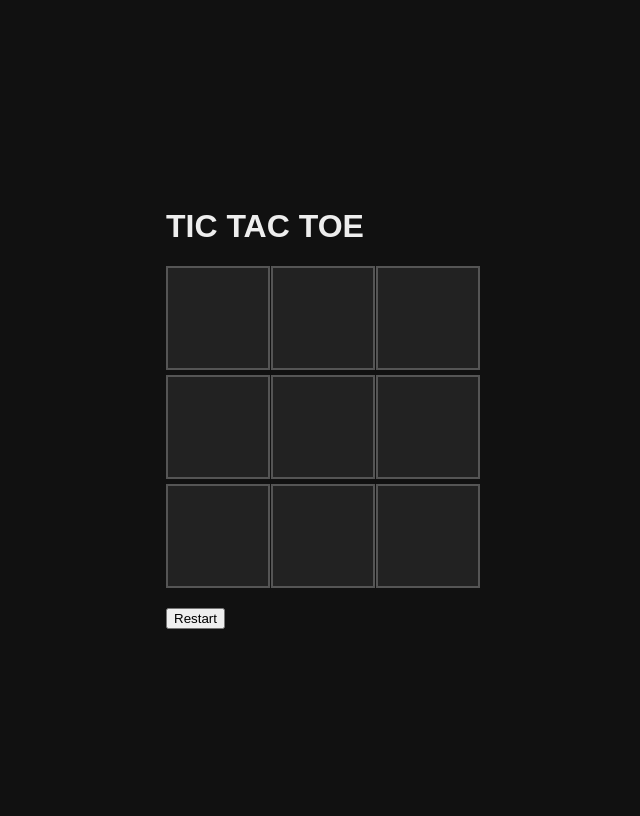
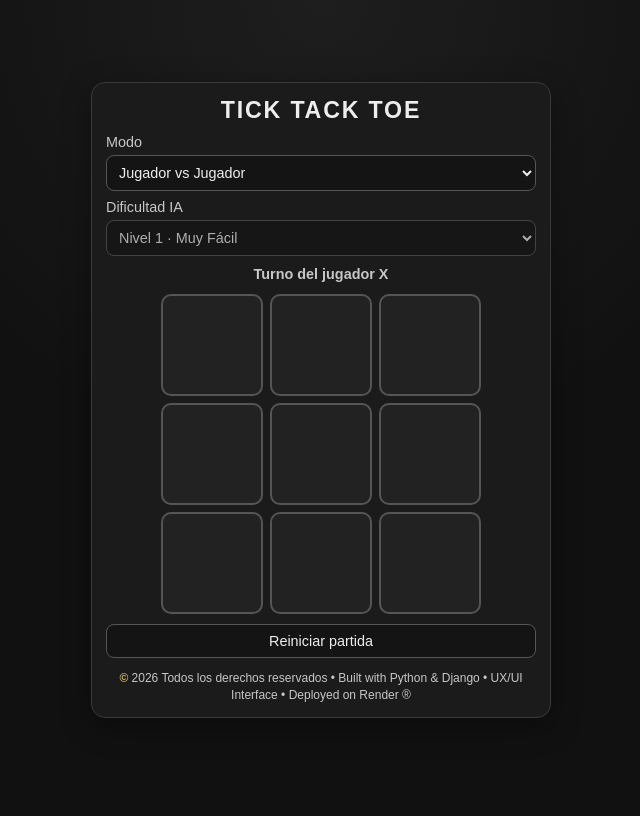
Before and after one commit to lu-developer476/Tick-Tack-Toe, a Django app: page / in a window 1280 px wide. Shown: the whole page, without its empty margins (319-959 px from the left). After the commit the page ends 718 px from the top, so only its background shows below. Run offline with Django 4.2, Linux system fonts and the light colour scheme.

Commit message:
Actualizar marca a Tick Tack Toe y agregar footer legal centrado

```diff
--- a/game/static/css/style.css
+++ b/game/static/css/style.css
@@ -1,31 +1,228 @@
-
-body{
-background:#111;
-color:#eee;
-font-family:Arial;
-display:flex;
-justify-content:center;
-align-items:center;
-height:100vh;
+:root {
+  --bg: #111;
+  --panel: #1b1b1b;
+  --cell: #222;
+  --cell-hover: #2f2f2f;
+  --text: #eee;
+  --muted: #c7c7c7;
+  --border: #555;
 }
 
-#board{
-display:grid;
-grid-template-columns:repeat(3,100px);
-grid-gap:5px;
-margin:20px auto;
+* {
+  box-sizing: border-box;
 }
 
-.cell{
-width:100px;
-height:100px;
-background:#222;
-display:flex;
-align-items:center;
-justify-content:center;
-font-size:2rem;
-cursor:pointer;
-border:2px solid #555;
+html,
+body {
+  width: 100%;
+  height: 100%;
 }
 
-.cell:hover{background:#333;}
+body {
+  margin: 0;
+  background: radial-gradient(circle at top, #1e1e1e 0%, var(--bg) 45%);
+  color: var(--text);
+  font-family: Arial, sans-serif;
+  display: flex;
+  justify-content: center;
+  align-items: center;
+  overflow: hidden;
+  padding: clamp(8px, 2vh, 16px);
+}
+
+.game-container {
+  width: min(94vw, 430px);
+  max-height: calc(100vh - 16px);
+  background: var(--panel);
+  border: 1px solid #3a3a3a;
+  border-radius: 14px;
+  padding: 14px;
+  box-shadow: 0 8px 30px rgba(0, 0, 0, 0.35);
+  display: flex;
+  flex-direction: column;
+  gap: 10px;
+}
+
+h1 {
+  margin: 0;
+  text-align: center;
+  letter-spacing: 1.8px;
+  font-size: clamp(1.05rem, 2.3vw, 1.45rem);
+}
+
+.controls {
+  display: grid;
+  gap: 8px;
+}
+
+label {
+  display: grid;
+  gap: 5px;
+  color: var(--muted);
+  font-size: 0.9rem;
+}
+
+select,
+button {
+  width: 100%;
+  border: 1px solid var(--border);
+  background: #141414;
+  color: var(--text);
+  border-radius: 8px;
+  padding: 8px;
+  font-size: 0.9rem;
+}
+
+button {
+  cursor: pointer;
+  transition: background 0.2s ease;
+}
+
+button:hover {
+  background: #262626;
+}
+
+.status {
+  margin: 0;
+  min-height: 18px;
+  text-align: center;
+  color: var(--muted);
+  font-weight: 700;
+  font-size: 0.9rem;
+}
+
+#board {
+  display: grid;
+  grid-template-columns: repeat(3, 1fr);
+  gap: 7px;
+  width: min(78vw, 78vh, 300px);
+  margin: 0 auto;
+}
+
+.cell {
+  width: 100%;
+  aspect-ratio: 1 / 1;
+  background: var(--cell);
+  display: flex;
+  align-items: center;
+  justify-content: center;
+  font-size: clamp(1.5rem, 4.2vw, 2rem);
+  cursor: pointer;
+  border: 2px solid var(--border);
+  border-radius: 10px;
+  user-select: none;
+}
+
+.cell:hover {
+  background: var(--cell-hover);
+}
+
+.cell.disabled {
+  cursor: not-allowed;
+  opacity: 0.9;
+}
+
+.actions {
+  display: flex;
+  justify-content: center;
+}
+
+.footer-copy {
+  margin-top: 2px;
+  text-align: center;
+  color: var(--muted);
+  font-size: clamp(0.64rem, 1.5vw, 0.75rem);
+  line-height: 1.35;
+}
+
+.text-cyber-gold {
+  color: #d8b75b;
+  font-weight: 700;
+}
+
+/* Phones */
+@media (max-width: 575px) {
+  .game-container {
+    width: 96vw;
+    max-height: calc(100vh - 10px);
+    padding: 10px;
+    gap: 8px;
+  }
+
+  label {
+    font-size: 0.84rem;
+  }
+
+  select,
+  button {
+    padding: 7px;
+    font-size: 0.84rem;
+  }
+
+  #board {
+    width: min(82vw, 46vh, 272px);
+    gap: 6px;
+  }
+}
+
+/* Tablets */
+@media (min-width: 576px) and (max-width: 991px) {
+  .game-container {
+    width: min(92vw, 470px);
+    padding: 12px;
+  }
+
+  #board {
+    width: min(66vw, 52vh, 320px);
+  }
+}
+
+/* Large screens */
+@media (min-width: 992px) {
+  .game-container {
+    width: min(90vw, 460px);
+    max-height: calc(100vh - 24px);
+  }
+
+  #board {
+    width: min(60vw, 48vh, 320px);
+  }
+}
+
+/* Low-height displays / landscape phones */
+@media (max-height: 740px) {
+  .game-container {
+    gap: 7px;
+    padding: 9px;
+  }
+
+  h1 {
+    font-size: 1rem;
+    letter-spacing: 1.2px;
+  }
+
+  label {
+    font-size: 0.8rem;
+  }
+
+  .status {
+    min-height: 16px;
+    font-size: 0.8rem;
+  }
+
+  #board {
+    width: min(56vh, 78vw, 246px);
+    gap: 5px;
+  }
+
+  select,
+  button {
+    padding: 6px;
+    font-size: 0.8rem;
+  }
+
+  .footer-copy {
+    font-size: 0.62rem;
+    line-height: 1.25;
+  }
+}
--- a/game/static/js/game.js
+++ b/game/static/js/game.js
@@ -1,35 +1,248 @@
+const boardElement = document.getElementById("board")
+const statusElement = document.getElementById("status")
+const restartButton = document.getElementById("restartBtn")
+const modeSelect = document.getElementById("modeSelect")
+const difficultySelect = document.getElementById("difficultySelect")
 
-const board=document.getElementById("board")
-let cells=[]
-let current="X"
+const humanPlayer = "X"
+const aiPlayer = "O"
+const winningCombos = [
+  [0, 1, 2],
+  [3, 4, 5],
+  [6, 7, 8],
+  [0, 3, 6],
+  [1, 4, 7],
+  [2, 5, 8],
+  [0, 4, 8],
+  [2, 4, 6],
+]
 
-function createBoard(){
-board.innerHTML=""
-cells=[]
-for(let i=0;i<9;i++){
-let cell=document.createElement("div")
-cell.classList.add("cell")
-cell.dataset.index=i
-cell.onclick=play
-board.appendChild(cell)
-cells.push(cell)
-}
+let boardState = Array(9).fill("")
+let currentPlayer = humanPlayer
+let gameOver = false
+
+function createBoard() {
+  boardElement.innerHTML = ""
+  for (let i = 0; i < 9; i++) {
+    const cell = document.createElement("div")
+    cell.classList.add("cell")
+    cell.dataset.index = i
+    cell.textContent = boardState[i]
+    cell.onclick = onCellClick
+    boardElement.appendChild(cell)
+  }
 }
 
-function play(){
-if(this.textContent!="") return
-this.textContent=current
-if(checkWin()){setTimeout(()=>alert(current+" wins"),50);return}
-current=current==="X"?"O":"X"
+function isAiTurn() {
+  return modeSelect.value === "ai" && currentPlayer === aiPlayer
 }
 
-function checkWin(){
-const combos=[[0,1,2],[3,4,5],[6,7,8],[0,3,6],[1,4,7],[2,5,8],[0,4,8],[2,4,6]]
-return combos.some(c=>
-cells[c[0]].textContent===current &&
-cells[c[1]].textContent===current &&
-cells[c[2]].textContent===current)
+function onCellClick(event) {
+  const index = Number(event.currentTarget.dataset.index)
+  if (gameOver || boardState[index] !== "") return
+  if (isAiTurn()) return
+
+  makeMove(index, currentPlayer)
+
+  if (!gameOver && isAiTurn()) {
+    setStatus("Turno de la IA...")
+    setTimeout(playAiTurn, 280)
+  }
 }
 
-function resetGame(){current="X";createBoard()}
+function makeMove(index, player) {
+  boardState[index] = player
+  renderBoard()
+
+  if (checkWinner(boardState, player)) {
+    gameOver = true
+    setStatus(player === aiPlayer ? "La IA ganó la partida." : `Jugador ${player} ganó la partida.`)
+    disableBoard()
+    return
+  }
+
+  if (isDraw(boardState)) {
+    gameOver = true
+    setStatus("Empate. Buena partida.")
+    disableBoard()
+    return
+  }
+
+  currentPlayer = player === "X" ? "O" : "X"
+  updateTurnStatus()
+}
+
+function playAiTurn() {
+  if (gameOver || !isAiTurn()) return
+
+  const difficulty = Number(difficultySelect.value)
+  const move = getAiMove(boardState, difficulty)
+  if (move !== undefined) {
+    makeMove(move, aiPlayer)
+  }
+}
+
+function getAiMove(state, difficulty) {
+  const available = getAvailableMoves(state)
+  if (available.length === 0) return undefined
+
+  if (difficulty === 1) {
+    return randomMove(available)
+  }
+
+  const winMove = findWinningMove(state, aiPlayer)
+  const blockMove = findWinningMove(state, humanPlayer)
+
+  if (difficulty === 2) {
+    if (Math.random() < 0.5 && winMove !== undefined) return winMove
+    if (Math.random() < 0.6 && blockMove !== undefined) return blockMove
+    return randomMove(available)
+  }
+
+  if (difficulty === 3) {
+    if (winMove !== undefined) return winMove
+    if (blockMove !== undefined) return blockMove
+    if (state[4] === "") return 4
+    return randomMove(preferredMoves(state, available))
+  }
+
+  if (difficulty === 4) {
+    if (winMove !== undefined) return winMove
+    if (blockMove !== undefined) return blockMove
+    return minimaxMove(state, 3)
+  }
+
+  return minimaxMove(state, 9)
+}
+
+function minimaxMove(state, maxDepth) {
+  let bestScore = -Infinity
+  let bestMove = getAvailableMoves(state)[0]
+
+  for (const move of getAvailableMoves(state)) {
+    const next = [...state]
+    next[move] = aiPlayer
+    const score = minimax(next, false, 1, maxDepth)
+    if (score > bestScore) {
+      bestScore = score
+      bestMove = move
+    }
+  }
+
+  return bestMove
+}
+
+function minimax(state, isMaximizing, depth, maxDepth) {
+  if (checkWinner(state, aiPlayer)) return 10 - depth
+  if (checkWinner(state, humanPlayer)) return depth - 10
+  if (isDraw(state) || depth >= maxDepth) return evaluateBoard(state)
+
+  const moves = getAvailableMoves(state)
+
+  if (isMaximizing) {
+    let best = -Infinity
+    for (const move of moves) {
+      const next = [...state]
+      next[move] = aiPlayer
+      best = Math.max(best, minimax(next, false, depth + 1, maxDepth))
+    }
+    return best
+  }
+
+  let best = Infinity
+  for (const move of moves) {
+    const next = [...state]
+    next[move] = humanPlayer
+    best = Math.min(best, minimax(next, true, depth + 1, maxDepth))
+  }
+  return best
+}
+
+function evaluateBoard(state) {
+  let score = 0
+  for (const combo of winningCombos) {
+    const line = combo.map(index => state[index])
+    const aiCount = line.filter(cell => cell === aiPlayer).length
+    const humanCount = line.filter(cell => cell === humanPlayer).length
+
+    if (aiCount > 0 && humanCount === 0) score += aiCount
+    if (humanCount > 0 && aiCount === 0) score -= humanCount
+  }
+  return score
+}
+
+function preferredMoves(state, available) {
+  const priority = [4, 0, 2, 6, 8, 1, 3, 5, 7]
+  return priority.filter(move => available.includes(move) && state[move] === "")
+}
+
+function randomMove(moves) {
+  return moves[Math.floor(Math.random() * moves.length)]
+}
+
+function findWinningMove(state, player) {
+  for (const move of getAvailableMoves(state)) {
+    const next = [...state]
+    next[move] = player
+    if (checkWinner(next, player)) return move
+  }
+  return undefined
+}
+
+function getAvailableMoves(state) {
+  return state.map((cell, idx) => (cell === "" ? idx : null)).filter(v => v !== null)
+}
+
+function checkWinner(state, player) {
+  return winningCombos.some(combo => combo.every(index => state[index] === player))
+}
+
+function isDraw(state) {
+  return state.every(cell => cell !== "")
+}
+
+function renderBoard() {
+  const cells = boardElement.querySelectorAll(".cell")
+  cells.forEach((cell, index) => {
+    cell.textContent = boardState[index]
+  })
+}
+
+function disableBoard() {
+  const cells = boardElement.querySelectorAll(".cell")
+  cells.forEach(cell => cell.classList.add("disabled"))
+}
+
+function updateTurnStatus() {
+  if (gameOver) return
+
+  if (modeSelect.value === "ai" && currentPlayer === aiPlayer) {
+    setStatus("Turno de la IA...")
+    return
+  }
+
+  setStatus(`Turno del jugador ${currentPlayer}`)
+}
+
+function setStatus(text) {
+  statusElement.textContent = text
+}
+
+function resetGame() {
+  boardState = Array(9).fill("")
+  currentPlayer = humanPlayer
+  gameOver = false
+  createBoard()
+  updateTurnStatus()
+
+  difficultySelect.disabled = modeSelect.value !== "ai"
+}
+
+restartButton.addEventListener("click", resetGame)
+modeSelect.addEventListener("change", resetGame)
+difficultySelect.addEventListener("change", () => {
+  if (modeSelect.value === "ai") updateTurnStatus()
+})
+
 createBoard()
+resetGame()
--- a/game/templates/index.html
+++ b/game/templates/index.html
@@ -1,19 +1,53 @@
-
 <!DOCTYPE html>
-<html>
+<html lang="es">
 <head>
 <meta charset="UTF-8">
-<title>Tic Tac Toe</title>
-<link rel="stylesheet" href="/static/css/style.css">
+<meta name="viewport" content="width=device-width, initial-scale=1.0">
+<title>Tick Tack Toe</title>
+{% load static %}
+<link rel="icon" type="image/svg+xml" href="{% static 'favicon.svg' %}">
+<link rel="stylesheet" href="{% static 'css/style.css' %}">
 </head>
 <body>
+<div class="game-container">
+  <h1>TICK TACK TOE</h1>
 
-<div class="game-container">
-<h1>TIC TAC TOE</h1>
-<div id="board"></div>
-<button onclick="resetGame()">Restart</button>
+  <div class="controls">
+    <label>
+      Modo
+      <select id="modeSelect" aria-label="Modo de juego">
+        <option value="pvp">Jugador vs Jugador</option>
+        <option value="ai">Jugador vs IA</option>
+      </select>
+    </label>
+
+    <label>
+      Dificultad IA
+      <select id="difficultySelect" aria-label="Dificultad IA">
+        <option value="1">Nivel 1 · Muy Fácil</option>
+        <option value="2">Nivel 2 · Fácil</option>
+        <option value="3">Nivel 3 · Intermedio</option>
+        <option value="4">Nivel 4 · Difícil</option>
+        <option value="5">Nivel 5 · Experto</option>
+      </select>
+    </label>
+  </div>
+
+  <p id="status" class="status"></p>
+  <div id="board" aria-label="Tablero de Tick Tack Toe"></div>
+
+  <div class="actions">
+    <button id="restartBtn" type="button">Reiniciar partida</button>
+  </div>
+  <footer class="footer-copy">
+    <span class="text-cyber-gold">©</span> <span id="currentYear"></span> Todos los derechos reservados • Built with Python & Django • UX/UI Interface • Deployed on Render ®
+  </footer>
+
 </div>
 
-<script src="/static/js/game.js"></script>
+<script src="{% static 'js/game.js' %}"></script>
+<script>
+  document.getElementById("currentYear").textContent = new Date().getFullYear();
+</script>
 </body>
 </html>
```
Also changed, not shown: tictactoe_project/settings.py (+7 -0 lines), README.md, game/static/favicon.svg (added), 1 other file.
